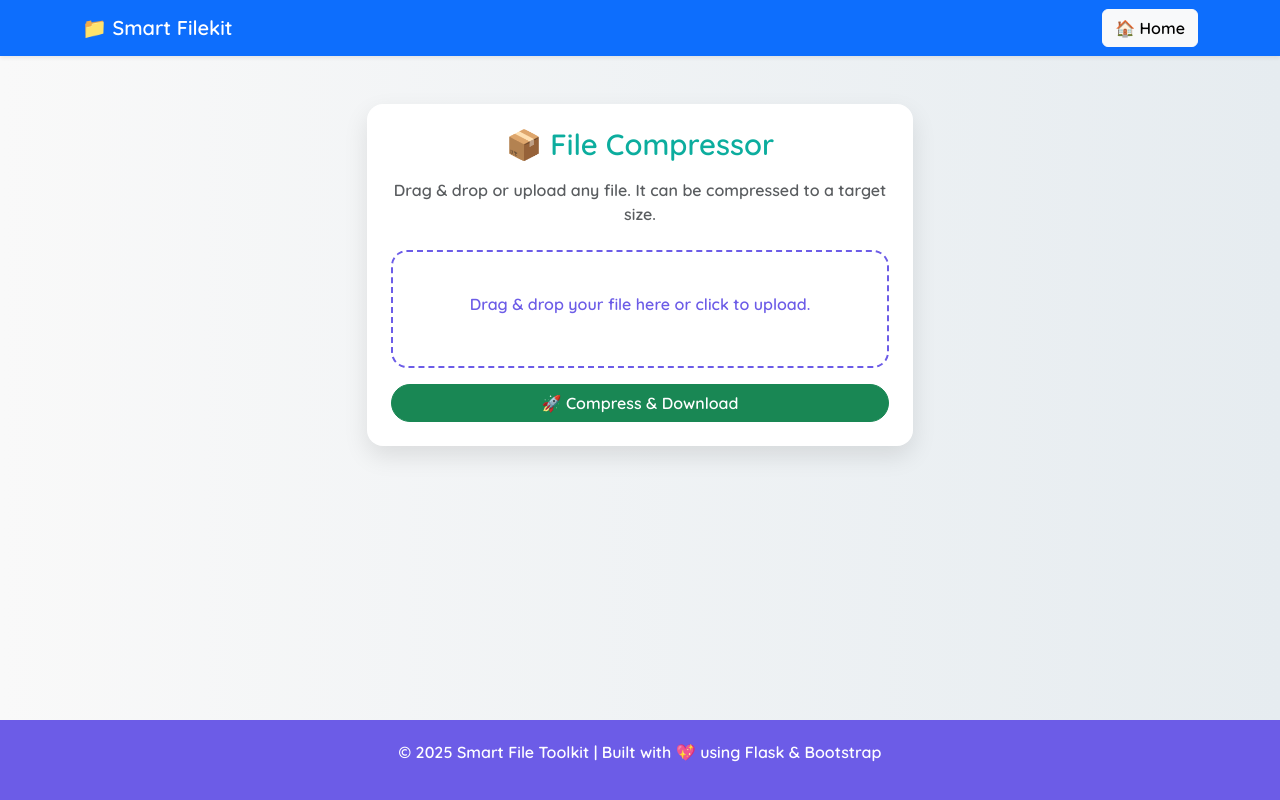
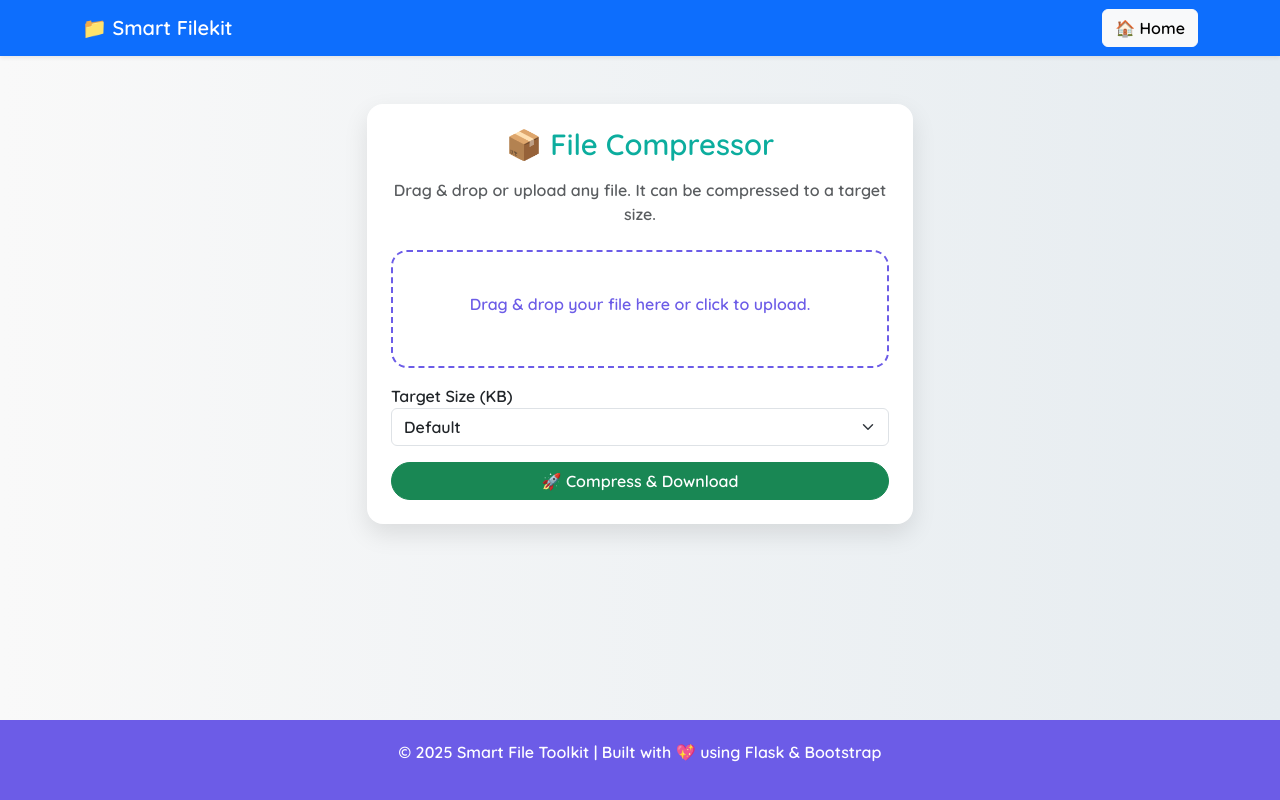
Before and after one commit to deva7411/Smart-FileKit, a Flask app: page /compress in a window 1280 px wide. Run offline with Flask 3, Linux system fonts and the light colour scheme; some libraries are stand-ins or nearby versions.

Commit message:
updating....

```diff
--- a/app.py
+++ b/app.py
@@ -66,13 +66,12 @@ def merge_files():
 @app.route('/compress', methods=['GET'])
 def compress_page():
     return render_template('compress.html')
-
 @app.route('/compress_file', methods=['POST'])
 def compress_file():
     file = request.files['file']
     target_kb = request.form.get('target_size')
 
-    if file.filename == '':
+    if not file or file.filename == '':
         return "No file selected", 400
 
     filename = secure_filename(file.filename)
@@ -83,14 +82,13 @@ def compress_file():
     base_name = filename.rsplit('.', 1)[0]
     compressed_path = os.path.join(COMPRESS_FOLDER, base_name + '_compressed')
 
-    if target_kb:
-        try:
-            target_bytes = int(target_kb) * 1024
-        except:
-            target_bytes = None
-    else:
+    # Convert target size to bytes
+    try:
+        target_bytes = int(target_kb) * 1024 if target_kb else None
+    except:
         target_bytes = None
 
+    # Compress image
     if file_ext in ['jpg', 'jpeg', 'png']:
         compressed_img_path = compressed_path + '.jpg'
         image = Image.open(file_path)
@@ -102,9 +100,8 @@ def compress_file():
 
         return send_file(compressed_img_path, as_attachment=True)
 
-    zip_path = compressed_path + '.zip'
-    with zipfile.ZipFile(zip_path, 'w', zipfile.ZIP_DEFLATED) as zipf:
-        zipf.write(file_path, arcname=filename)
+    # Other file types: return original without zip
+    return send_file(file_path, as_attachment=True)
 
     return send_file(zip_path, as_attachment=True)
 
--- a/templates/compress.html
+++ b/templates/compress.html
@@ -17,24 +17,15 @@
       min-height: 100vh;
       display: flex;
       flex-direction: column;
-      overflow-x: hidden;
     }
-
     main {
       flex: 1;
     }
-
     .card {
       border: none;
       border-radius: 16px;
       box-shadow: 0 10px 25px rgba(0, 0, 0, 0.1);
-      transition: transform 0.3s ease;
     }
-
-    .card:hover {
-      transform: scale(1.01);
-    }
-
     .drop-zone {
       border: 2px dashed #6c5ce7;
       padding: 40px;
@@ -45,32 +36,26 @@
       cursor: pointer;
       transition: 0.3s;
     }
-
     .drop-zone.dragover {
       background-color: #e0e7ff;
     }
-
     .progress {
       height: 8px;
     }
-
     footer {
       background-color: #6c5ce7;
       color: white;
       text-align: center;
       padding: 20px 0;
     }
-
     .animated-heading {
       animation: pulse 2s infinite;
     }
-
     @keyframes pulse {
       0% { transform: scale(1); color: #6c5ce7; }
       50% { transform: scale(1.05); color: #00b894; }
       100% { transform: scale(1); color: #6c5ce7; }
     }
-
     #fileName {
       font-size: 14px;
       color: #2d3436;
@@ -103,26 +88,29 @@
           <div id="fileName" class="text-primary small"></div>
         </div>
 
-        <!-- Form -->
+        <!-- Upload Form -->
         <form id="uploadForm" method="POST" enctype="multipart/form-data">
-          <input type="hidden" name="target_size" id="hiddenTargetSize">
+          <!-- Always visible dropdown -->
           <div class="mb-3" id="targetSizeField">
-            <label>Target Size (images only)</label>
-            <select class="form-select" id="targetSize">
+            <label for="targetSize">Target Size (KB)</label>
+            <select class="form-select" id="targetSize" name="target_size">
               <option value="">Default</option>
               <option value="100">100 KB</option>
               <option value="50">50 KB</option>
+              <option value="40">40 KB</option>
+              <option value="30">30 KB</option>
               <option value="20">20 KB</option>
+              <option value="10">10 KB</option>
             </select>
           </div>
 
-          <!-- Progress bar -->
+          <!-- Progress -->
           <div class="progress mb-3" style="display: none;" id="progressBarContainer">
             <div class="progress-bar progress-bar-striped progress-bar-animated bg-success"
-                 role="progressbar" id="progressBar" style="width: 0%;">
-            </div>
+                 role="progressbar" id="progressBar" style="width: 0%;"></div>
           </div>
 
+          <!-- Submit -->
           <div class="d-grid">
             <button type="submit" class="btn btn-success rounded-pill">🚀 Compress & Download</button>
           </div>
@@ -132,7 +120,7 @@
   </div>
 </main>
 
-<!-- Toast Notification -->
+<!-- Toast -->
 <div class="position-fixed bottom-0 end-0 p-3" style="z-index: 9999;">
   <div id="toast" class="toast align-items-center text-bg-primary border-0" role="alert" aria-live="assertive" aria-atomic="true">
     <div class="d-flex">
@@ -157,21 +145,6 @@
   const fileInput = document.getElementById('fileInput');
   const fileNameDisplay = document.getElementById("fileName");
   const targetSizeSelect = document.getElementById("targetSize");
-  const targetSizeField = document.getElementById("targetSizeField");
-
-  function handleFileChange() {
-    if (fileInput.files.length) {
-      const file = fileInput.files[0];
-      fileNameDisplay.textContent = "📄 " + file.name;
-
-      const ext = file.name.split('.').pop().toLowerCase();
-      if (["jpg", "jpeg", "png"].includes(ext)) {
-        targetSizeField.style.display = 'block';
-      } else {
-        targetSizeField.style.display = 'none';
-      }
-    }
-  }
 
   dropZone.addEventListener('click', () => fileInput.click());
 
@@ -193,6 +166,13 @@
 
   fileInput.addEventListener('change', handleFileChange);
 
+  function handleFileChange() {
+    if (fileInput.files.length) {
+      const file = fileInput.files[0];
+      fileNameDisplay.textContent = "📄 " + file.name;
+    }
+  }
+
   document.getElementById('uploadForm').addEventListener('submit', function (e) {
     e.preventDefault();
 
@@ -203,8 +183,7 @@
 
     const formData = new FormData();
     formData.append('file', fileInput.files[0]);
-    const size = document.getElementById('targetSize').value;
-    formData.append('target_size', size);
+    formData.append('target_size', targetSizeSelect.value);
 
     const xhr = new XMLHttpRequest();
     xhr.open('POST', '/compress_file', true);
@@ -218,6 +197,9 @@
     };
 
     xhr.onload = function () {
+      document.getElementById('progressBarContainer').style.display = 'none';
+      document.getElementById('progressBar').style.width = '0%';
+
       if (xhr.status === 200) {
         const blob = new Blob([xhr.response], { type: xhr.getResponseHeader("Content-Type") });
         const link = document.createElement('a');
@@ -234,9 +216,6 @@
         };
         reader.readAsText(xhr.response);
       }
-
-      document.getElementById('progressBarContainer').style.display = 'none';
-      document.getElementById('progressBar').style.width = '0%';
     };
 
     xhr.responseType = 'blob';
@@ -250,8 +229,6 @@
     const toast = new bootstrap.Toast(document.getElementById('toast'));
     toast.show();
   }
-
-  targetSizeField.style.display = 'none';
 </script>
 </body>
 </html>
```
Also changed, not shown: uploads/compressed_IMG_20250525_212539.jpg (added), 5 other files.
